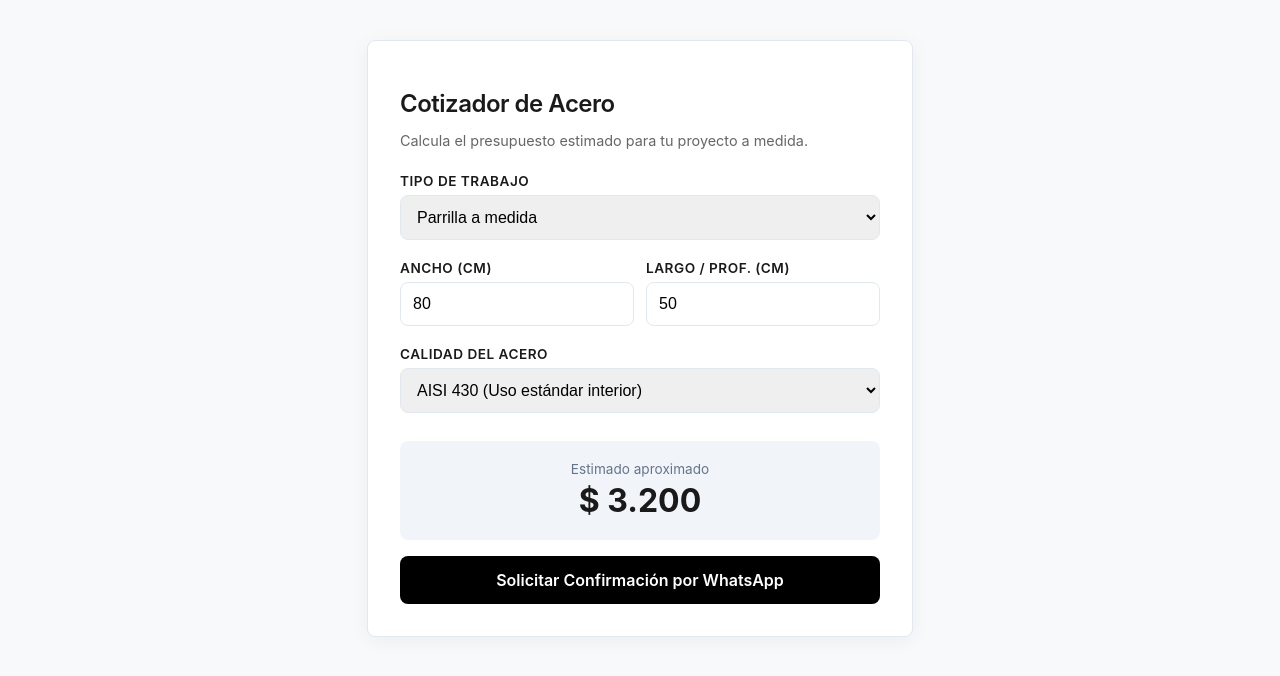
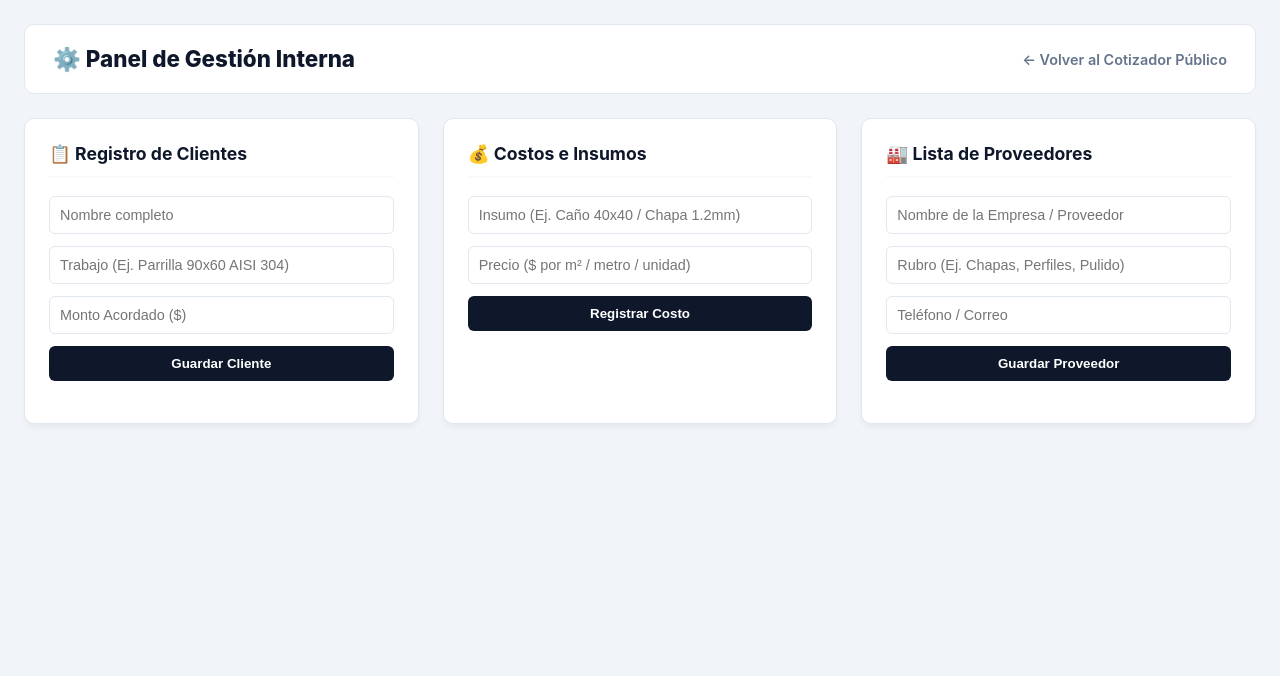
Before and after one commit to JeronimoPaviolo/InoxSolutions, a plain HTML site: page index.html in a window 1280 px wide. Drawn offline with Linux system fonts and the light colour scheme.

Commit message:
index.html

```diff
--- a/index.html
+++ b/index.html
@@ -1,201 +1,277 @@
+
 <!DOCTYPE html>
 <html lang="es">
 <head>
   <meta charset="UTF-8">
   <meta name="viewport" content="width=device-width, initial-scale=1.0">
-  <title>Cotizador | Acero Inoxidable</title>
+  <title>Panel de Administración | InoxSolutions</title>
   <style>
     :root {
-      --bg: #f8f9fa;
+      --bg: #f1f5f9;
       --card-bg: #ffffff;
-      --text: #1a1a1a;
-      --accent: #4a5568;
+      --text: #0f172a;
+      --accent: #0f172a;
       --border: #e2e8f0;
-      --radius: 8px;
+      --radius: 10px;
     }
+
+    * { box-sizing: border-box; }
 
     body {
       font-family: -apple-system, BlinkMacSystemFont, "Segoe UI", Roboto, sans-serif;
       background-color: var(--bg);
       color: var(--text);
-      display: flex;
-      justify-content: center;
-      padding: 40px 20px;
       margin: 0;
+      padding: 24px;
     }
 
-    .container {
-      width: 100%;
-      max-width: 480px;
+    .top-bar {
+      display: flex;
+      justify-content: space-between;
+      align-items: center;
       background: var(--card-bg);
-      padding: 32px;
+      padding: 20px 28px;
       border-radius: var(--radius);
-      box-shadow: 0 4px 20px rgba(0, 0, 0, 0.05);
       border: 1px solid var(--border);
-    }
-
-    h1 {
-      font-size: 1.5rem;
-      font-weight: 600;
-      letter-spacing: -0.5px;
-      margin-bottom: 8px;
-    }
-
-    p.subtitle {
-      color: #666;
-      font-size: 0.9rem;
       margin-bottom: 24px;
     }
 
-    .form-group {
-      margin-bottom: 20px;
+    .top-bar h1 {
+      margin: 0;
+      font-size: 1.4rem;
+      font-weight: 800;
     }
 
-    label {
-      display: block;
-      font-size: 0.85rem;
+    .top-bar a {
+      color: #64748b;
+      text-decoration: none;
+      font-size: 0.9rem;
       font-weight: 600;
-      margin-bottom: 6px;
-      text-transform: uppercase;
-      letter-spacing: 0.5px;
     }
 
-    select, input {
-      width: 100%;
-      padding: 12px;
-      border: 1px solid var(--border);
-      border-radius: var(--radius);
-      font-size: 1rem;
-      box-sizing: border-box;
-      outline: none;
-      transition: border-color 0.2s;
+    .top-bar a:hover { color: var(--text); }
+
+    .grid {
+      display: grid;
+      grid-template-columns: repeat(auto-fit, minmax(320px, 1fr));
+      gap: 24px;
     }
 
-    select:focus, input:focus {
+    .card {
+      background: var(--card-bg);
+      padding: 24px;
+      border-radius: var(--radius);
+      border: 1px solid var(--border);
+      box-shadow: 0 4px 6px -1px rgba(0,0,0,0.05);
+    }
+
+    .card h2 {
+      margin-top: 0;
+      font-size: 1.1rem;
+      font-weight: 700;
+      padding-bottom: 12px;
+      border-bottom: 2px solid #f8fafc;
+      margin-bottom: 18px;
+    }
+
+    .form-control {
+      margin-bottom: 12px;
+    }
+
+    input, select {
+      width: 100%;
+      padding: 10px;
+      border: 1px solid var(--border);
+      border-radius: 6px;
+      font-size: 0.9rem;
+      outline: none;
+    }
+
+    input:focus, select:focus {
       border-color: var(--accent);
     }
 
-    .grid-2 {
-      display: grid;
-      grid-template-columns: 1fr 1fr;
-      gap: 12px;
+    button.btn-add {
+      width: 100%;
+      padding: 10px;
+      background: var(--accent);
+      color: white;
+      border: none;
+      border-radius: 6px;
+      font-weight: 700;
+      cursor: pointer;
     }
 
-    .result-box {
-      margin-top: 28px;
-      padding: 20px;
-      background: #f1f5f9;
-      border-radius: var(--radius);
-      text-align: center;
+    button.btn-add:hover {
+      opacity: 0.9;
     }
 
-    .result-box span {
-      display: block;
-      font-size: 0.85rem;
-      color: #64748b;
+    ul.data-list {
+      list-style: none;
+      padding: 0;
+      margin: 18px 0 0 0;
     }
 
-    .price {
-      font-size: 2rem;
-      font-weight: 700;
-      color: var(--text);
-      margin-top: 4px;
+    ul.data-list li {
+      padding: 10px;
+      border-bottom: 1px solid #f1f5f9;
+      font-size: 0.88rem;
+      display: flex;
+      justify-content: space-between;
+      align-items: center;
     }
 
-    .btn-whatsapp {
-      display: block;
-      width: 100%;
-      padding: 14px;
-      margin-top: 16px;
-      background-color: #000;
-      color: #fff;
-      text-align: center;
-      text-decoration: none;
-      border-radius: var(--radius);
+    ul.data-list li:last-child { border-bottom: none; }
+
+    .tag {
+      background: #e2e8f0;
+      padding: 2px 8px;
+      border-radius: 4px;
+      font-size: 0.75rem;
       font-weight: 600;
-      box-sizing: border-box;
-      transition: opacity 0.2s;
     }
 
-    .btn-whatsapp:hover {
-      opacity: 0.85;
+    .btn-del {
+      background: #ef4444;
+      color: white;
+      border: none;
+      padding: 4px 8px;
+      border-radius: 4px;
+      cursor: pointer;
+      font-size: 0.75rem;
     }
   </style>
 </head>
 <body>
 
-<div class="container">
-  <h1>Cotizador de Acero</h1>
-  <p class="subtitle">Calcula el presupuesto estimado para tu proyecto a medida.</p>
+<div class="top-bar">
+  <h1>⚙️ Panel de Gestión Interna</h1>
+  <a href="index.html">← Volver al Cotizador Público</a>
+</div>
 
-  <div class="form-group">
-    <label for="tipo">Tipo de Trabajo</label>
-    <select id="tipo" onchange="calcular()">
-      <option value="parrilla">Parrilla a medida</option>
-      <option value="mesada">Mesada industrial</option>
-      <option value="baranda">Baranda / Pasamanos</option>
-    </select>
+<div class="grid">
+
+  <!-- 1. REGISTRO DE CLIENTES -->
+  <div class="card">
+    <h2>📋 Registro de Clientes</h2>
+    <div class="form-control">
+      <input type="text" id="cli-nombre" placeholder="Nombre completo">
+    </div>
+    <div class="form-control">
+      <input type="text" id="cli-trabajo" placeholder="Trabajo (Ej. Parrilla 90x60 AISI 304)">
+    </div>
+    <div class="form-control">
+      <input type="number" id="cli-monto" placeholder="Monto Acordado ($)">
+    </div>
+    <button class="btn-add" onclick="agregarCliente()">Guardar Cliente</button>
+
+    <ul class="data-list" id="lista-clientes"></ul>
   </div>
 
-  <div class="form-group grid-2">
-    <div>
-      <label for="ancho">Ancho (cm)</label>
-      <input type="number" id="ancho" value="80" oninput="calcular()">
+  <!-- 2. CONTROL DE COSTOS DE INSUMOS -->
+  <div class="card">
+    <h2>💰 Costos e Insumos</h2>
+    <div class="form-control">
+      <input type="text" id="costo-item" placeholder="Insumo (Ej. Caño 40x40 / Chapa 1.2mm)">
     </div>
-    <div>
-      <label for="largo">Largo / Prof. (cm)</label>
-      <input type="number" id="largo" value="50" oninput="calcular()">
+    <div class="form-control">
+      <input type="number" id="costo-valor" placeholder="Precio ($ por m² / metro / unidad)">
     </div>
+    <button class="btn-add" onclick="agregarCosto()">Registrar Costo</button>
+
+    <ul class="data-list" id="lista-costos"></ul>
   </div>
 
-  <div class="form-group">
-    <label for="calidad">Calidad del Acero</label>
-    <select id="calidad" onchange="calcular()">
-      <option value="1">AISI 430 (Uso estándar interior)</option>
-      <option value="1.3">AISI 304 (Alta resistencia / Exterior)</option>
-    </select>
+  <!-- 3. PANEL DE PROVEEDORES -->
+  <div class="card">
+    <h2>🏭 Lista de Proveedores</h2>
+    <div class="form-control">
+      <input type="text" id="prov-nombre" placeholder="Nombre de la Empresa / Proveedor">
+    </div>
+    <div class="form-control">
+      <input type="text" id="prov-rubro" placeholder="Rubro (Ej. Chapas, Perfiles, Pulido)">
+    </div>
+    <div class="form-control">
+      <input type="text" id="prov-contacto" placeholder="Teléfono / Correo">
+    </div>
+    <button class="btn-add" onclick="agregarProveedor()">Guardar Proveedor</button>
+
+    <ul class="data-list" id="lista-proveedores"></ul>
   </div>
 
-  <div class="result-box">
-    <span>Estimado aproximado</span>
-    <div class="price" id="precio">$0</div>
-  </div>
-
-  <a id="btn-ws" href="#" target="_blank" class="btn-whatsapp">Solicitar Confirmación por WhatsApp</a>
 </div>
 
 <script>
-  // Tarifas base por cm2 según tipo de trabajo
-  const preciosBase = {
-    parrilla: 0.8,
-    mesada: 0.6,
-    baranda: 0.4
-  };
+  let clientes = JSON.parse(localStorage.getItem('inox_clientes')) || [];
+  let costos = JSON.parse(localStorage.getItem('inox_costos')) || [];
+  let proveedores = JSON.parse(localStorage.getItem('inox_proveedores')) || [];
 
-  const miTelefonoWhatsApp = "5491112345678"; // Reemplaza con tu número (código de país + área + número)
+  function guardarYRenderizar() {
+    localStorage.setItem('inox_clientes', JSON.stringify(clientes));
+    localStorage.setItem('inox_costos', JSON.stringify(costos));
+    localStorage.setItem('inox_proveedores', JSON.stringify(proveedores));
 
-  function calcular() {
-    const tipo = document.getElementById('tipo').value;
-    const ancho = parseFloat(document.getElementById('ancho').value) || 0;
-    const largo = parseFloat(document.getElementById('largo').value) || 0;
-    const multiplicadorCalidad = parseFloat(document.getElementById('calidad').value);
+    document.getElementById('lista-clientes').innerHTML = clientes.map((c, i) => `
+      <li>
+        <div><strong>${c.nombre}</strong><br><small style="color:#64748b;">${c.trabajo}</small></div>
+        <div><span class="tag">$${Number(c.monto).toLocaleString('es-AR')}</span> <button class="btn-del" onclick="eliminarCliente(${i})">✕</button></div>
+      </li>
+    `).join('');
 
-    const area = ancho * largo;
-    const total = Math.round(area * preciosBase[tipo] * multiplicadorCalidad);
+    document.getElementById('lista-costos').innerHTML = costos.map((c, i) => `
+      <li>
+        <span>${c.item}</span>
+        <div><span class="tag">$${Number(c.valor).toLocaleString('es-AR')}</span> <button class="btn-del" onclick="eliminarCosto(${i})">✕</button></div>
+      </li>
+    `).join('');
 
-    // Formatear precio
-    document.getElementById('precio').innerText = `$ ${total.toLocaleString('es-AR')}`;
-
-    // Crear mensaje predefinido para WhatsApp
-    const textoWhatsApp = encodeURIComponent(
-      `¡Hola! Hice una cotización en la web para una *${tipo}* de *${ancho}x${largo} cm*. El estimado fue de *$${total.toLocaleString('es-AR')}*. Me gustaría coordinar detalles.`
-    );
-
-    document.getElementById('btn-ws').href = `https://wa.me/${miTelefonoWhatsApp}?text=${textoWhatsApp}`;
+    document.getElementById('lista-proveedores').innerHTML = proveedores.map((p, i) => `
+      <li>
+        <div><strong>${p.nombre}</strong> <span class="tag">${p.rubro}</span><br><small style="color:#64748b;">${p.contacto}</small></div>
+        <button class="btn-del" onclick="eliminarProveedor(${i})">✕</button>
+      </li>
+    `).join('');
   }
 
-  // Inicializar cálculo al cargar
-  calcular();
+  function agregarCliente() {
+    const nombre = document.getElementById('cli-nombre').value;
+    const trabajo = document.getElementById('cli-trabajo').value;
+    const monto = document.getElementById('cli-monto').value;
+    if(nombre && trabajo && monto) {
+      clientes.push({nombre, trabajo, monto});
+      document.getElementById('cli-nombre').value = ''; document.getElementById('cli-trabajo').value = ''; document.getElementById('cli-monto').value = '';
+      guardarYRenderizar();
+    }
+  }
+
+  function eliminarCliente(i) { clientes.splice(i, 1); guardarYRenderizar(); }
+
+  function agregarCosto() {
+    const item = document.getElementById('costo-item').value;
+    const valor = document.getElementById('costo-valor').value;
+    if(item && valor) {
+      costos.push({item, valor});
+      document.getElementById('costo-item').value = ''; document.getElementById('costo-valor').value = '';
+      guardarYRenderizar();
+    }
+  }
+
+  function eliminarCosto(i) { costos.splice(i, 1); guardarYRenderizar(); }
+
+  function agregarProveedor() {
+    const nombre = document.getElementById('prov-nombre').value;
+    const rubro = document.getElementById('prov-rubro').value;
+    const contacto = document.getElementById('prov-contacto').value;
+    if(nombre && rubro) {
+      proveedores.push({nombre, rubro, contacto});
+      document.getElementById('prov-nombre').value = ''; document.getElementById('prov-rubro').value = ''; document.getElementById('prov-contacto').value = '';
+      guardarYRenderizar();
+    }
+  }
+
+  function eliminarProveedor(i) { proveedores.splice(i, 1); guardarYRenderizar(); }
+
+  guardarYRenderizar();
 </script>
 
 </body>
```
